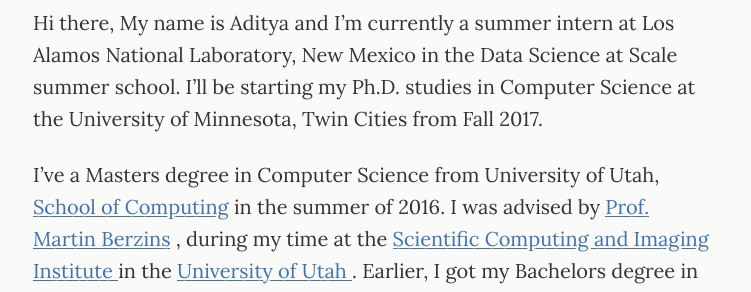
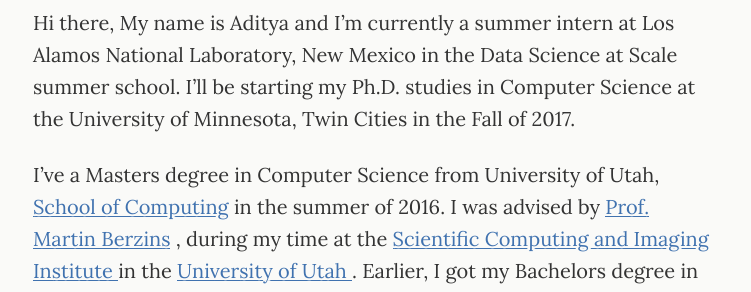
Before and after one commit to adityapakki/adityapakki.github.io, a Jekyll site: the page built from _pages/about.md, in a window 1280 px wide. Shown: the part 212-504 px from the top of the page, without its empty margins (265-1016 px from the left). Built offline with Jekyll 4.4.1, drawn with Linux system fonts in a browser that asks for light colours.

Commit message:
push about me changes

```diff
--- a/_pages/about.md
+++ b/_pages/about.md
@@ -9,7 +9,7 @@
 
 <p>
 Hi there, My name is Aditya and I'm currently a summer intern at Los Alamos National Laboratory, New Mexico in the Data Science at Scale summer school.
-I'll be starting my Ph.D. studies in Computer Science at the University of Minnesota, Twin Cities from Fall 2017.
+I'll be starting my Ph.D. studies in Computer Science at the University of Minnesota, Twin Cities in the Fall of 2017.
 </p>
 
 <p>
--- a/index.html
+++ b/index.html
@@ -4,6 +4,8 @@
 
 <div>
 <img src="{{ site.baseurl }}/assets/img/profile.jpg" class="site-profile">
+<h3>
 Welcome to the website of Aditya Pakki. This style was cloned from clenemt Github, jackal Jekyll theme.
 The photograph of me was taken on May 7, 2017 in Salt Lake City, Utah.
+</h3>
 </div>
```
